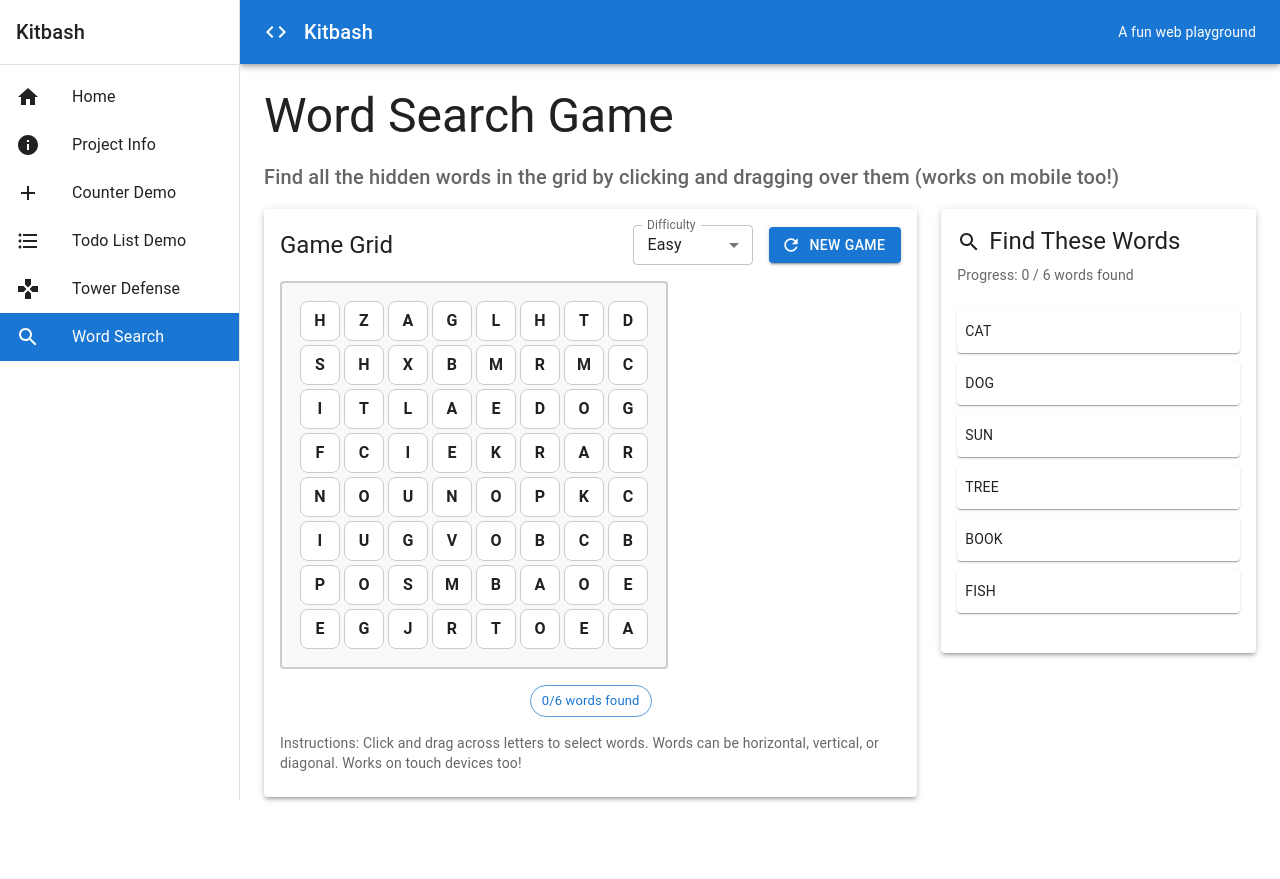
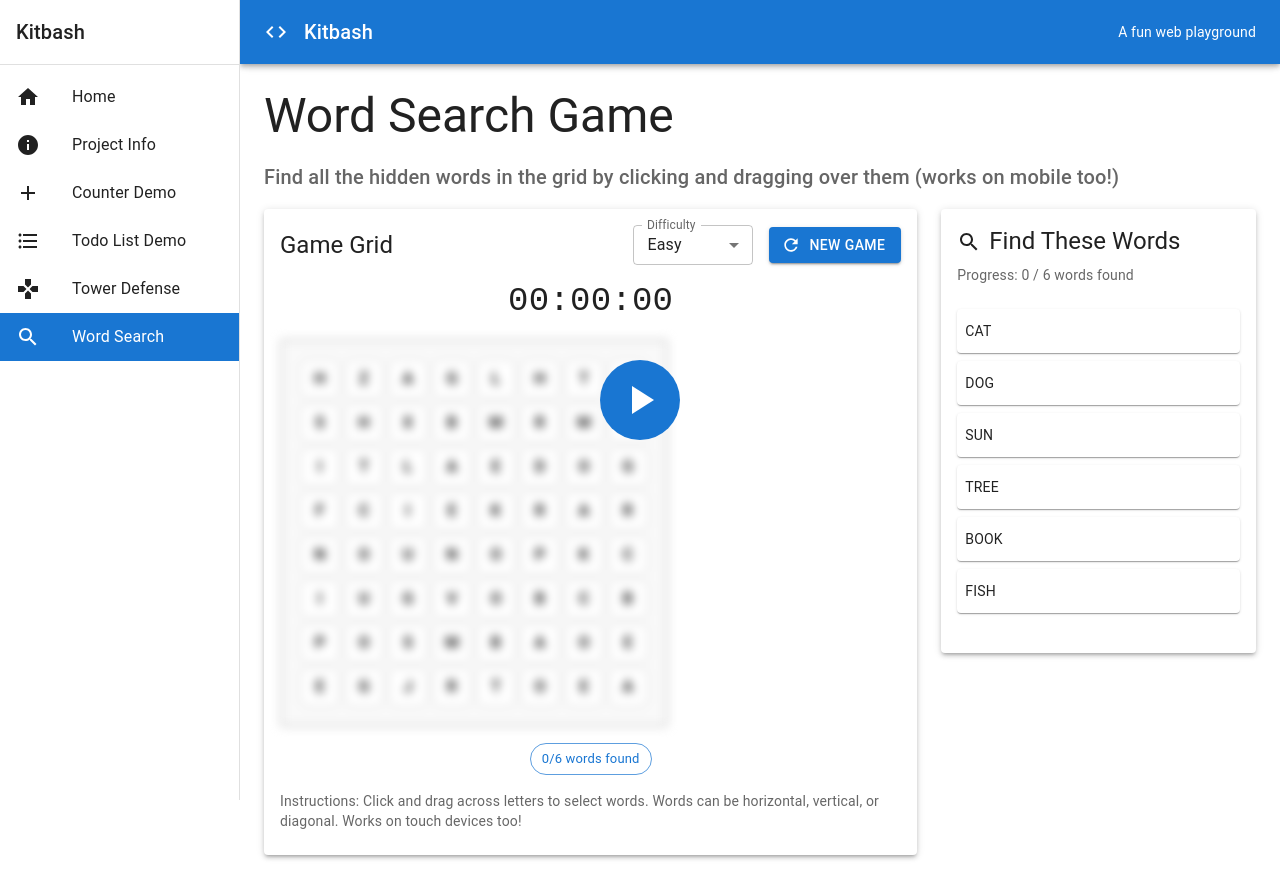
Before and after one commit to taco429/kitbash, a React (Vite) app: page /kitbash/word-search in a window 1280 px wide. Before the commit the page ends 821 px from the top, so only its background shows below. Built offline with nearby package versions, Linux system fonts and the light colour scheme.

Commit message:
add a blue and start button with timer

```diff
--- a/src/pages/WordSearchPage.tsx
+++ b/src/pages/WordSearchPage.tsx
@@ -31,7 +31,8 @@ import {
   Search,
   ArrowBack,
   List as ListIcon,
-  Close as CloseIcon
+  Close as CloseIcon,
+  PlayArrow
 } from '@mui/icons-material'
 import { useAppDispatch, useAppSelector } from '../hooks/redux'
 import { newGame, startSelection, updateSelection, endSelection } from '../store/wordSearchSlice'
@@ -44,7 +45,12 @@ export const WordSearchPage = () => {
   const [startCell, setStartCell] = useState<{ row: number; col: number } | null>(null)
   const [currentCell, setCurrentCell] = useState<{ row: number; col: number } | null>(null)
   const [wordBankOpen, setWordBankOpen] = useState(false)
+  const [gameStarted, setGameStarted] = useState(false)
+  const [minutes, setMinutes] = useState(0)
+  const [seconds, setSeconds] = useState(0)
+  const [milliseconds, setMilliseconds] = useState(0)
   const gridRef = useRef<HTMLDivElement>(null)
+  const timerRef = useRef<NodeJS.Timeout | null>(null)
 
   // Mobile detection
   const theme = useTheme()
@@ -56,10 +62,66 @@ export const WordSearchPage = () => {
     navigate('/')
   }
 
+  const handleStartGame = () => {
+    setGameStarted(true)
+  }
+
+  const formatTimer = () => {
+    const min = minutes.toString().padStart(2, '0')
+    const sec = seconds.toString().padStart(2, '0')
+    const ms = Math.floor(milliseconds / 10).toString().padStart(2, '0')
+    return `${min}:${sec}:${ms}`
+  }
+
   useEffect(() => {
     // Start a new game when component mounts
     dispatch(newGame({ difficulty: 'easy' }))
   }, [dispatch])
+
+  // Timer logic
+  useEffect(() => {
+    if (gameStarted && !gameWon) {
+      timerRef.current = setInterval(() => {
+        setMilliseconds(prev => {
+          if (prev >= 990) {
+            setSeconds(prevSec => {
+              if (prevSec >= 59) {
+                setMinutes(prevMin => prevMin + 1)
+                return 0
+              }
+              return prevSec + 1
+            })
+            return 0
+          }
+          return prev + 10
+        })
+      }, 10)
+    } else {
+      if (timerRef.current) {
+        clearInterval(timerRef.current)
+        timerRef.current = null
+      }
+    }
+
+    return () => {
+      if (timerRef.current) {
+        clearInterval(timerRef.current)
+        timerRef.current = null
+      }
+    }
+  }, [gameStarted, gameWon])
+
+  // Reset timer when starting a new game
+  useEffect(() => {
+    setGameStarted(false)
+    setMinutes(0)
+    setSeconds(0)
+    setMilliseconds(0)
+    if (timerRef.current) {
+      clearInterval(timerRef.current)
+      timerRef.current = null
+    }
+  }, [grid]) // Reset when grid changes (new game)
 
   // Global event handlers to end selection when drag ends outside grid
   useEffect(() => {
@@ -510,6 +572,13 @@ export const WordSearchPage = () => {
           justifyContent: 'center',
           overflow: 'hidden'
         }}>
+          {/* Timer */}
+          <Box sx={{ mb: 2 }}>
+            <Typography variant="h5" fontFamily="monospace">
+              {formatTimer()}
+            </Typography>
+          </Box>
+
           <Box
             ref={gridRef}
             sx={{
@@ -520,7 +589,9 @@ export const WordSearchPage = () => {
               backgroundColor: '#f9f9f9',
               touchAction: 'none',
               position: 'relative',
-              overflow: 'visible'
+              overflow: 'visible',
+              filter: !gameStarted ? 'blur(5px)' : 'none',
+              pointerEvents: !gameStarted ? 'none' : 'auto'
             }}
             onMouseMove={handleMouseMove}
             onTouchMove={handleTouchMove}
@@ -546,6 +617,37 @@ export const WordSearchPage = () => {
             {renderFoundWordLines()}
             {renderSelectionLine()}
           </Box>
+
+          {/* Play Button Overlay */}
+          {!gameStarted && (
+            <Box
+              sx={{
+                position: 'absolute',
+                top: '50%',
+                left: '50%',
+                transform: 'translate(-50%, -50%)',
+                zIndex: 10,
+                cursor: 'pointer'
+              }}
+              onClick={handleStartGame}
+              onTouchStart={handleStartGame}
+            >
+              <IconButton
+                size="large"
+                sx={{
+                  backgroundColor: 'primary.main',
+                  color: 'white',
+                  width: 60,
+                  height: 60,
+                  '&:hover': {
+                    backgroundColor: 'primary.dark'
+                  }
+                }}
+              >
+                <PlayArrow sx={{ fontSize: 36 }} />
+              </IconButton>
+            </Box>
+          )}
 
           {/* Word Counter */}
           <Box sx={{ mt: 2 }}>
@@ -692,6 +794,13 @@ export const WordSearchPage = () => {
                 </Box>
               </Box>
 
+              {/* Timer */}
+              <Box sx={{ display: 'flex', justifyContent: 'center', mb: 2 }}>
+                <Typography variant="h4" fontFamily="monospace">
+                  {formatTimer()}
+                </Typography>
+              </Box>
+
               {gameWon && (
                 <Box sx={{ mb: 2 }}>
                   <Chip
@@ -713,7 +822,9 @@ export const WordSearchPage = () => {
                   backgroundColor: '#f9f9f9',
                   touchAction: 'none',
                   position: 'relative',
-                  overflow: 'visible'
+                  overflow: 'visible',
+                  filter: !gameStarted ? 'blur(5px)' : 'none',
+                  pointerEvents: !gameStarted ? 'none' : 'auto'
                 }}
                 onMouseMove={handleMouseMove}
                 onTouchMove={handleTouchMove}
@@ -739,6 +850,36 @@ export const WordSearchPage = () => {
             {renderFoundWordLines()}
             {renderSelectionLine()}
           </Box>
+
+              {/* Play Button Overlay */}
+              {!gameStarted && (
+                <Box
+                  sx={{
+                    position: 'absolute',
+                    top: '50%',
+                    left: '50%',
+                    transform: 'translate(-50%, -50%)',
+                    zIndex: 10,
+                    cursor: 'pointer'
+                  }}
+                  onClick={handleStartGame}
+                >
+                  <IconButton
+                    size="large"
+                    sx={{
+                      backgroundColor: 'primary.main',
+                      color: 'white',
+                      width: 80,
+                      height: 80,
+                      '&:hover': {
+                        backgroundColor: 'primary.dark'
+                      }
+                    }}
+                  >
+                    <PlayArrow sx={{ fontSize: 48 }} />
+                  </IconButton>
+                </Box>
+              )}
 
               <Box sx={{ mt: 2, display: 'flex', justifyContent: 'center' }}>
                 <Chip
```
